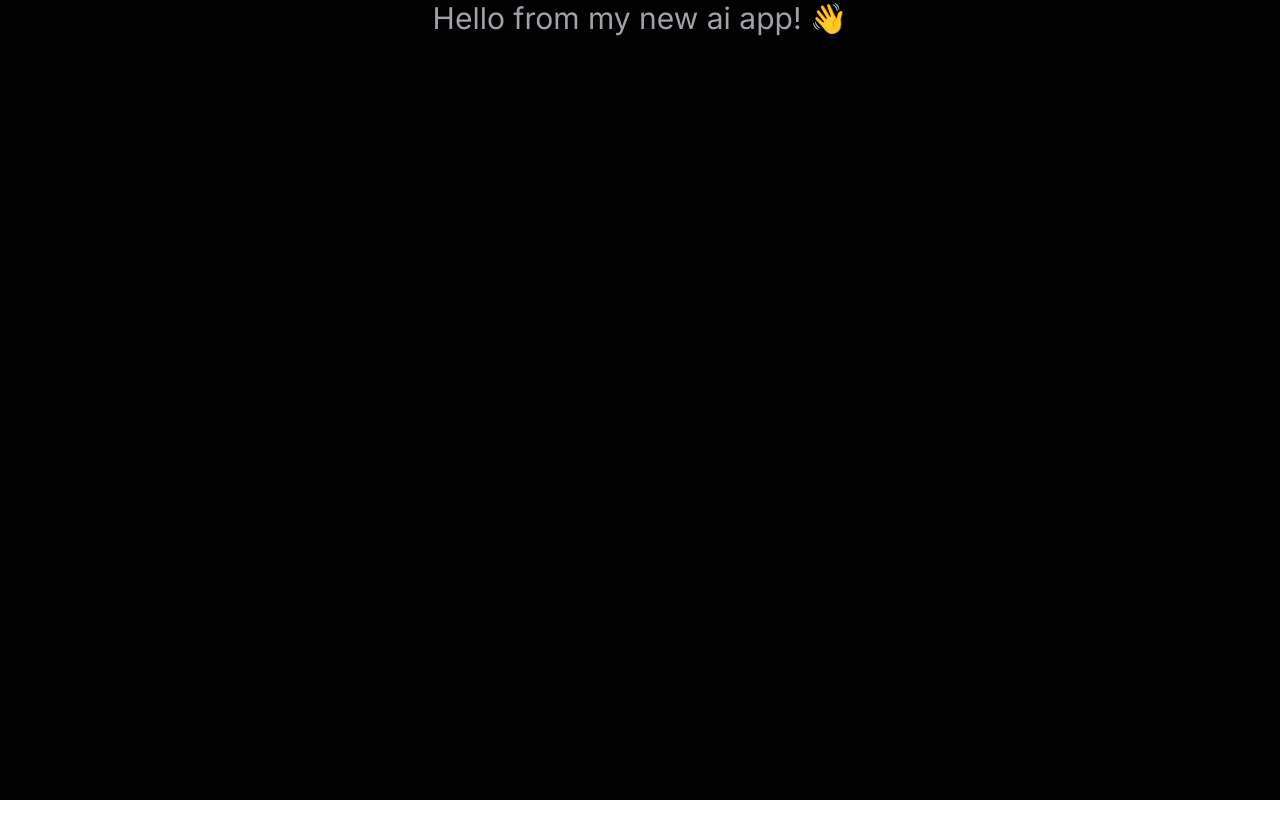
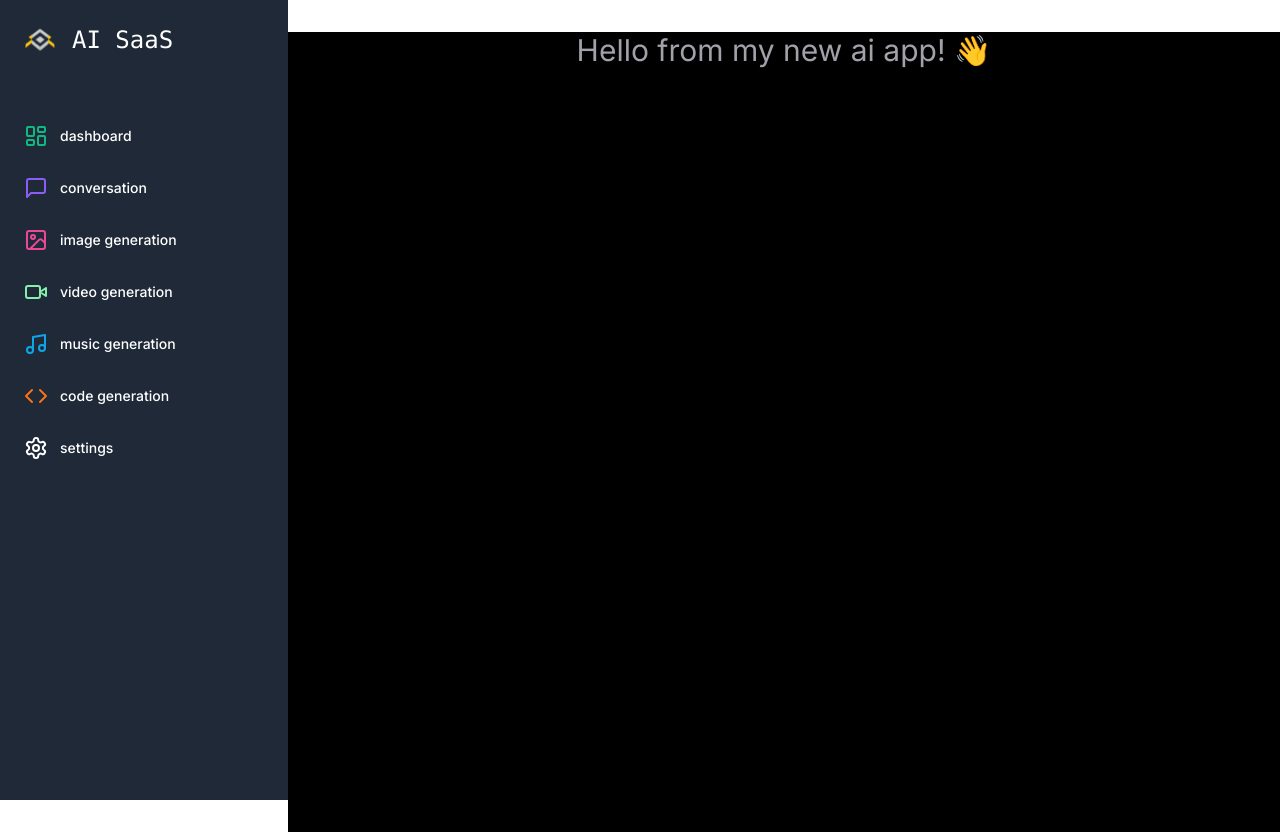
Before and after one commit to pharaohchik/ai-app, a Next.js app: page /dashboard in a window 1280 px wide. Before the commit the page ends 800 px from the top, so only its background shows below. Built offline with nearby package versions, Linux system fonts and the light colour scheme.

Commit message:
few in a dashboard

```diff
--- a/app/(dashboard)/(routes)/dashboard/page.tsx
+++ b/app/(dashboard)/(routes)/dashboard/page.tsx
@@ -1,11 +1,8 @@
-import { UserButton } from "@clerk/nextjs";
-
 const DashboardPage = () => {
   return (
     <div className="h-screen bg-black flex justify-center">
           <p className='text-3xl text-zinc-400'>
             Hello from my new ai app! 👋
-            <UserButton afterSignOutUrl="/"/>
           </p>
     </div>
     );
--- /dev/null
+++ b/app/(dashboard)/layout.tsx
@@ -0,0 +1,20 @@
+import Navbar from "@/components/navbar";
+import Sidebar from "@/components/sidebar";
+
+const DashboardLayout = ({ children }: { children: React.ReactNode}) => {
+    return (
+        <div className="h-full relative ">
+          <div className="hidden h-full md:flex md:w-72 md:flex-col md:fixed md:inset-y-0 z-[80] bg-gray-800">
+            <div className="text-white">
+                <Sidebar/>
+            </div>
+          </div>
+          <main className="md:pl-72">
+            <Navbar/>
+            {children}
+          </main>
+        </div>
+     );
+}
+
+export default DashboardLayout;
--- /dev/null
+++ b/components/mobile-sidebar.tsx
@@ -0,0 +1,29 @@
+'use client';
+
+import { Menu } from "lucide-react";
+import { Button } from "./ui/button";
+
+import {
+    Sheet,
+    SheetContent,
+    SheetTrigger,
+  } from "./ui/sheet"
+import Sidebar from "./sidebar";
+
+
+const MobileSidebar = () => {
+    return (
+        <Sheet>
+          <SheetTrigger>
+            <Button variant="ghost" size="icon" className="md:hidden">
+              <Menu/>
+            </Button>
+          </SheetTrigger>
+          <SheetContent side='left' className="p-0">
+            <Sidebar/>
+          </SheetContent>
+        </Sheet>
+     );
+}
+
+export default MobileSidebar;
--- /dev/null
+++ b/components/navbar.tsx
@@ -0,0 +1,17 @@
+import { Menu } from "lucide-react";
+import { Button } from "./ui/button";
+import { UserButton } from "@clerk/nextjs";
+import MobileSidebar from "./mobile-sidebar";
+
+const Navbar = () => {
+    return (
+        <div className="flex items-center p-4">
+          <MobileSidebar/>
+          <div className="flex w-full justify-end">
+            <UserButton afterSignOutUrl="/"/>
+          </div>
+        </div>
+    );
+}
+
+export default Navbar;
--- /dev/null
+++ b/components/sidebar.tsx
@@ -0,0 +1,88 @@
+'use client';
+
+import Image from "next/image";
+import Link from "next/link";
+import {LayoutDashboard, MessageSquare, ImageIcon, VideoIcon, Music, Code, Settings} from "lucide-react";
+import { cn } from "@/lib/utils";
+
+
+const Sidebar = () => {
+
+    const routes = [
+        {
+            label: 'dashboard',
+            href: '/dashboard',
+            icon: LayoutDashboard,
+            color: 'text-emerald-500'
+        },
+        {
+            label: 'conversation',
+            href: '/conversation',
+            icon: MessageSquare,
+            color: 'text-violet-500'
+        },
+        {
+            label: 'image generation',
+            href: '/image',
+            icon: ImageIcon,
+            color: 'text-pink-500'
+        },
+        {
+            label: 'video generation',
+            href: '/video',
+            icon: VideoIcon,
+            color: 'text-green-300'
+        },
+        {
+            label: 'music generation',
+            href: '/music',
+            icon: Music,
+            color: 'text-sky-500'
+        },
+        {
+            label: 'code generation',
+            href: '/code',
+            icon: Code,
+            color: 'text-orange-500'
+        },
+        {
+            label: 'settings',
+            href: '/settings',
+            icon: Settings,
+        },
+    ];
+
+    return (
+        <div className="space-y-4 py-4 flex flex-col h-full text-white bg-gray-800">
+          <div className="px-3 py-2 flex-1">
+            <Link href='/dashboard' className="flex items-center pl-3 mb-14">
+              <div className="relative w-8 h-8 mr-4">
+                <Image
+                  fill
+                  alt='logo'
+                  src="/logo.png"
+                />
+              </div>
+              <h1 className="text-2xl font-mono">
+                AI SaaS
+              </h1>
+            </Link>
+            <div className="space-y-1">
+              {routes.map((route) => (
+                <Link
+                  key={route.href}
+                  href={route.href}
+                  className="text-sm group flex p-3 w-full justify-start font-medium cursor-pointer hover:text-white hover:bg-white/10 rounded-lg transition"                >
+                  <div className="flex items-center flex-1">
+                    <route.icon className={cn("w-6 h-6 mr-3", route.color)} />
+                    {route.label}
+                  </div>
+                </Link>
+              ))}
+            </div>
+          </div>
+        </div>
+     );
+}
+
+export default Sidebar;
--- /dev/null
+++ b/components/ui/sheet.tsx
@@ -0,0 +1,140 @@
+"use client"
+
+import * as React from "react"
+import * as SheetPrimitive from "@radix-ui/react-dialog"
+import { cva, type VariantProps } from "class-variance-authority"
+import { X } from "lucide-react"
+
+import { cn } from "@/lib/utils"
+
+const Sheet = SheetPrimitive.Root
+
+const SheetTrigger = SheetPrimitive.Trigger
+
+const SheetClose = SheetPrimitive.Close
+
+const SheetPortal = SheetPrimitive.Portal
+
+const SheetOverlay = React.forwardRef<
+  React.ElementRef<typeof SheetPrimitive.Overlay>,
+  React.ComponentPropsWithoutRef<typeof SheetPrimitive.Overlay>
+>(({ className, ...props }, ref) => (
+  <SheetPrimitive.Overlay
+    className={cn(
+      "fixed inset-0 z-50 bg-background/80 backdrop-blur-sm data-[state=open]:animate-in data-[state=closed]:animate-out data-[state=closed]:fade-out-0 data-[state=open]:fade-in-0",
+      className
+    )}
+    {...props}
+    ref={ref}
+  />
+))
+SheetOverlay.displayName = SheetPrimitive.Overlay.displayName
+
+const sheetVariants = cva(
+  "fixed z-50 gap-4 bg-background p-6 shadow-lg transition ease-in-out data-[state=open]:animate-in data-[state=closed]:animate-out data-[state=closed]:duration-300 data-[state=open]:duration-500",
+  {
+    variants: {
+      side: {
+        top: "inset-x-0 top-0 border-b data-[state=closed]:slide-out-to-top data-[state=open]:slide-in-from-top",
+        bottom:
+          "inset-x-0 bottom-0 border-t data-[state=closed]:slide-out-to-bottom data-[state=open]:slide-in-from-bottom",
+        left: "inset-y-0 left-0 h-full w-3/4 border-r data-[state=closed]:slide-out-to-left data-[state=open]:slide-in-from-left sm:max-w-sm",
+        right:
+          "inset-y-0 right-0 h-full w-3/4  border-l data-[state=closed]:slide-out-to-right data-[state=open]:slide-in-from-right sm:max-w-sm",
+      },
+    },
+    defaultVariants: {
+      side: "right",
+    },
+  }
+)
+
+interface SheetContentProps
+  extends React.ComponentPropsWithoutRef<typeof SheetPrimitive.Content>,
+    VariantProps<typeof sheetVariants> {}
+
+const SheetContent = React.forwardRef<
+  React.ElementRef<typeof SheetPrimitive.Content>,
+  SheetContentProps
+>(({ side = "right", className, children, ...props }, ref) => (
+  <SheetPortal>
+    <SheetOverlay />
+    <SheetPrimitive.Content
+      ref={ref}
+      className={cn(sheetVariants({ side }), className)}
+      {...props}
+    >
+      {children}
+      <SheetPrimitive.Close className="absolute right-4 top-4 rounded-sm opacity-70 ring-offset-background transition-opacity hover:opacity-100 focus:outline-none focus:ring-2 focus:ring-ring focus:ring-offset-2 disabled:pointer-events-none data-[state=open]:bg-secondary">
+        <X className="h-4 w-4" />
+        <span className="sr-only">Close</span>
+      </SheetPrimitive.Close>
+    </SheetPrimitive.Content>
+  </SheetPortal>
+))
+SheetContent.displayName = SheetPrimitive.Content.displayName
+
+const SheetHeader = ({
+  className,
+  ...props
+}: React.HTMLAttributes<HTMLDivElement>) => (
+  <div
+    className={cn(
+      "flex flex-col space-y-2 text-center sm:text-left",
+      className
+    )}
+    {...props}
+  />
+)
+SheetHeader.displayName = "SheetHeader"
+
+const SheetFooter = ({
+  className,
+  ...props
+}: React.HTMLAttributes<HTMLDivElement>) => (
+  <div
+    className={cn(
+      "flex flex-col-reverse sm:flex-row sm:justify-end sm:space-x-2",
+      className
+    )}
+    {...props}
+  />
+)
+SheetFooter.displayName = "SheetFooter"
+
+const SheetTitle = React.forwardRef<
+  React.ElementRef<typeof SheetPrimitive.Title>,
+  React.ComponentPropsWithoutRef<typeof SheetPrimitive.Title>
+>(({ className, ...props }, ref) => (
+  <SheetPrimitive.Title
+    ref={ref}
+    className={cn("text-lg font-semibold text-foreground", className)}
+    {...props}
+  />
+))
+SheetTitle.displayName = SheetPrimitive.Title.displayName
+
+const SheetDescription = React.forwardRef<
+  React.ElementRef<typeof SheetPrimitive.Description>,
+  React.ComponentPropsWithoutRef<typeof SheetPrimitive.Description>
+>(({ className, ...props }, ref) => (
+  <SheetPrimitive.Description
+    ref={ref}
+    className={cn("text-sm text-muted-foreground", className)}
+    {...props}
+  />
+))
+SheetDescription.displayName = SheetPrimitive.Description.displayName
+
+export {
+  Sheet,
+  SheetPortal,
+  SheetOverlay,
+  SheetTrigger,
+  SheetClose,
+  SheetContent,
+  SheetHeader,
+  SheetFooter,
+  SheetTitle,
+  SheetDescription,
+}
--- a/package.json
+++ b/package.json
@@ -10,6 +10,7 @@
   },
   "dependencies": {
     "@clerk/nextjs": "^4.27.5",
+    "@radix-ui/react-dialog": "^1.0.5",
     "@radix-ui/react-slot": "^1.0.2",
     "class-variance-authority": "^0.7.0",
     "clsx": "^2.0.0",
```
Also changed, not shown: 1 other file (tests, documents, lock files or other folders).
